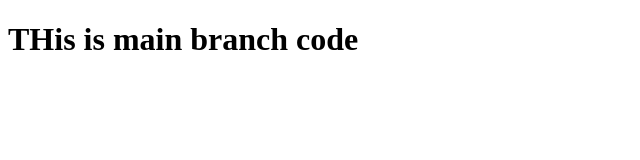
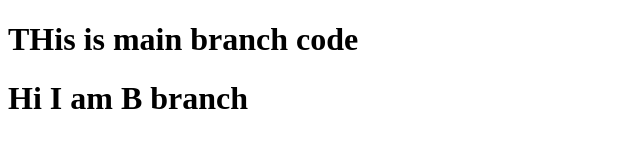
Before and after one commit to ankitbridgefix/git-merge, a plain HTML site: page Index.html in a window 1280 px wide. Shown: the whole page, without its empty margins (0-640 px from the left). Drawn offline with Linux system fonts and the light colour scheme.

Commit message:
branch B commit 1

```diff
--- a/Index.html
+++ b/Index.html
@@ -7,5 +7,6 @@
 </head>
 <body>
     <h1>THis is main branch code</h1>
+    <h1>Hi I am <b>B</b> branch</h1>
 </body>
 </html>
```
